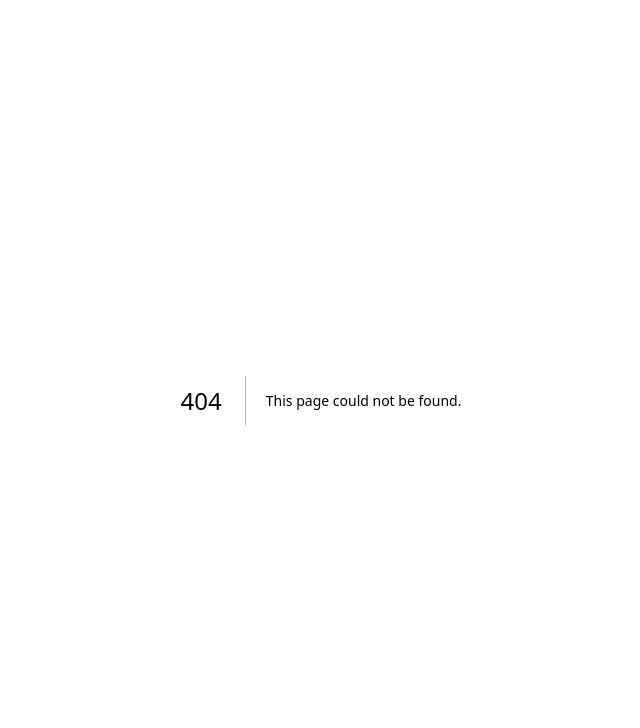
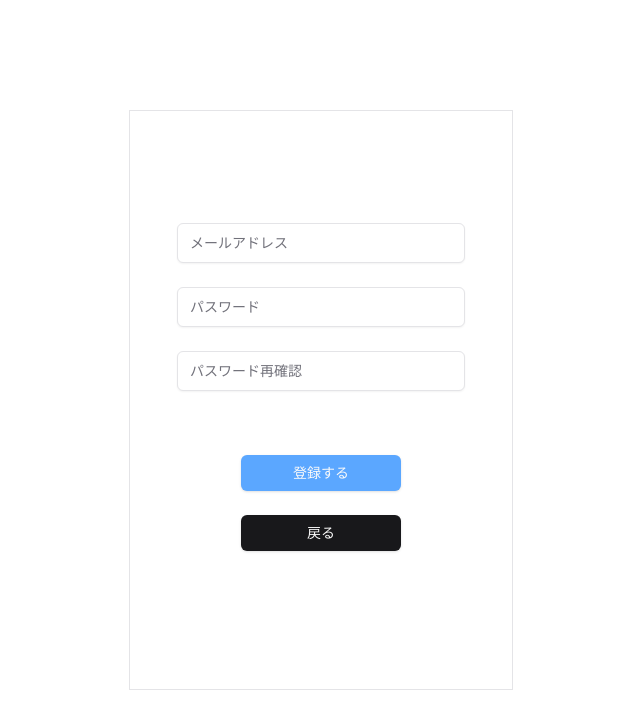
Before and after one commit to masakiAndMarron/dubbing-movie, a Next.js app: page /sign-up in a window 1280 px wide. Before the commit this address had no page. Shown: the top 728 px of the page, without its empty margins (319-959 px from the left). Built offline with nearby package versions, Linux system fonts and the light colour scheme.

Commit message:
新規登録画面 新規追加

```diff
--- /dev/null
+++ b/src/app/sign-up/page.jsx
@@ -0,0 +1,107 @@
+"use client";
+import { Input } from "@/components/ui/input";
+import { Button } from "@/components/ui/button";
+import { useCallback, useState } from "react";
+import { ENDPOINT_VALUE } from "@/utils/CommonConstants";
+
+const SignUp = () => {
+  const [mailaddress, setMailAddress] = useState("");
+  const [password, setPassword] = useState("");
+  const [confirmPassword, setConfirmPassword] = useState("");
+  const [errorMsg, setErrorMsg] = useState([]);
+
+  const inputMailaddress = useCallback((event) => {
+    setMailAddress(event.target.value);
+  }, []);
+
+  const inputPassword = useCallback((event) => {
+    setPassword(event.target.value);
+  }, []);
+
+  const inputConfirmPassword = useCallback((event) => {
+    setConfirmPassword(event.target.value);
+  }, []);
+
+  const registAccount = useCallback(() => {
+    const data = {
+      mailAddress: mailaddress,
+      password: password,
+      confirmPassword: confirmPassword,
+    };
+    fetch(ENDPOINT_VALUE + "regist/account", {
+      method: "POST",
+      headers: {
+        "Content-Type": "application/json",
+      },
+      body: JSON.stringify(data),
+    })
+      .then((res) => {
+        return res.json();
+      })
+      .then((data) => {
+        setErrorMsg(data["validMsg"]);
+        console.log(data);
+      })
+      .catch((error) => {});
+  }, [mailaddress, password, confirmPassword]);
+
+  return (
+    <div className="absolute top-2/4 left-2/4 transform -translate-x-1/2 -translate-y-2/4">
+      <div className="bg-content-bg-col w-96 h-[580px] border">
+        {errorMsg.length !== 0 && (
+          <div className="flex justify-center">
+            <ul className="pb-1 w-11/12 mt-3 mb-3 rounded border-2 border-l-8 border-red-400 bg-error-field-col">
+              {errorMsg.map((msg, index) => {
+                return (
+                  <li
+                    className="ml-1 mt-1 mb-1 text-sm text-red-600"
+                    key={index}
+                  >
+                    {msg}
+                  </li>
+                );
+              })}
+            </ul>
+          </div>
+        )}
+        <div
+          className={`w-72 m-[auto] ${
+            errorMsg.length !== 0 ? "mt-8" : "mt-28"
+          }`}
+        >
+          <Input
+            id="mailAddress"
+            className="h-10 bg-content-input-col"
+            placeholder="メールアドレス"
+            onChange={(event) => inputMailaddress(event)}
+          />
+          <Input
+            id="password"
+            className="mt-6 h-10 bg-content-input-col"
+            type="password"
+            placeholder="パスワード"
+            onChange={(event) => inputPassword(event)}
+          />
+          <Input
+            id="confirmPassword"
+            className="mt-6 h-10 bg-content-input-col"
+            type="password"
+            placeholder="パスワード再確認"
+            onChange={(event) => inputConfirmPassword(event)}
+          />
+        </div>
+        <div className="w-40 h-24 justify-between m-auto mt-16 flex flex-col">
+          <Button
+            onClick={() => registAccount()}
+            className="back bg-btn-common-col1"
+          >
+            登録する
+          </Button>
+          <Button>戻る</Button>
+        </div>
+      </div>
+    </div>
+  );
+};
+
+export default SignUp;
```
